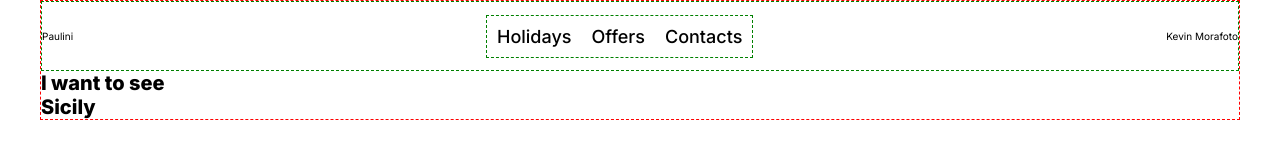
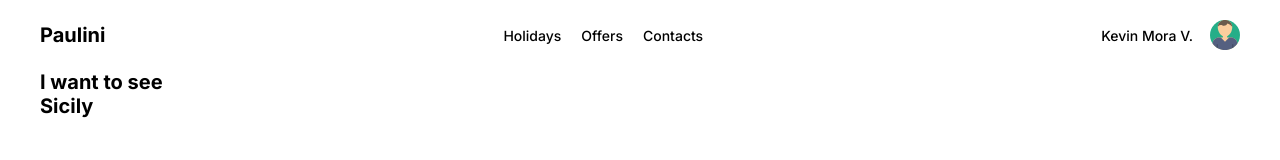
Before and after one commit to kevinmora47/handel_test, a plain HTML site: page index.html in a window 1280 px wide. Drawn offline with Linux system fonts and the light colour scheme.

Commit message:
Task#4-Finished header-18-10-2020

```diff
--- a/index.html
+++ b/index.html
@@ -5,7 +5,7 @@
     <meta name="viewport" content="width=device-width, initial-scale=1.0" />
     <title>Home</title>
     <link
-      href="https://fonts.googleapis.com/css2?family=Inter:wght@300;400;500;600;800&display=swap"
+      href="https://fonts.googleapis.com/css2?family=Inter:wght@300;400;500;600;700;800&display=swap"
       rel="stylesheet"
     />
     <link rel="stylesheet" href="./styles/desktop.css" />
@@ -19,16 +19,14 @@
           <li>Offers</li>
           <li>Contacts</li>
         </ul>
-        <span class="header__name">Kevin Mora</span>
-        <span class="header__foto">foto</span>
+        <span class="header__userName">Kevin Mora V.</span>
+        <img src="./static/user.svg" height="30px" alt="" />
       </header>
       <main class="container">
         <div class="title">
-          <h1>I want to see <br><span>Sicily</span></h1>
+          <h1>I want to see <br /><span>Sicily</span></h1>
         </div>
-        <div class="image">
-
-        </div>
+        <div class="image"></div>
       </main>
     </div>
   </body>
--- a/styles/desktop.css
+++ b/styles/desktop.css
@@ -12,12 +12,10 @@ html {
 /* Wrapper */
 .wrapper {
   margin: 0 auto;
-  border: red dashed 1px;
   width: 1200px;
 }
 /* Header css */
 .header {
-  border: green dashed 1px;
   display: flex;
   align-items: center;
   justify-content: space-between;
@@ -27,11 +25,19 @@ html {
   display: flex;
   align-items: center;
   justify-content: center;
-  border: green dashed 1px;
   margin: 0 auto;
 }
 .header__items li {
   padding: 1rem;
-  font-size: 1.8rem;
+  font-size: 1.4rem;
   font-weight: 500;
 }
+.header__name {
+  font-weight: 700;
+  font-size: 2rem;
+}
+.header__userName {
+  font-size: 1.4rem;
+  font-weight: 500;
+  margin-right: 1.7rem;
+}
```
Also changed, not shown: static/user.svg (added).
